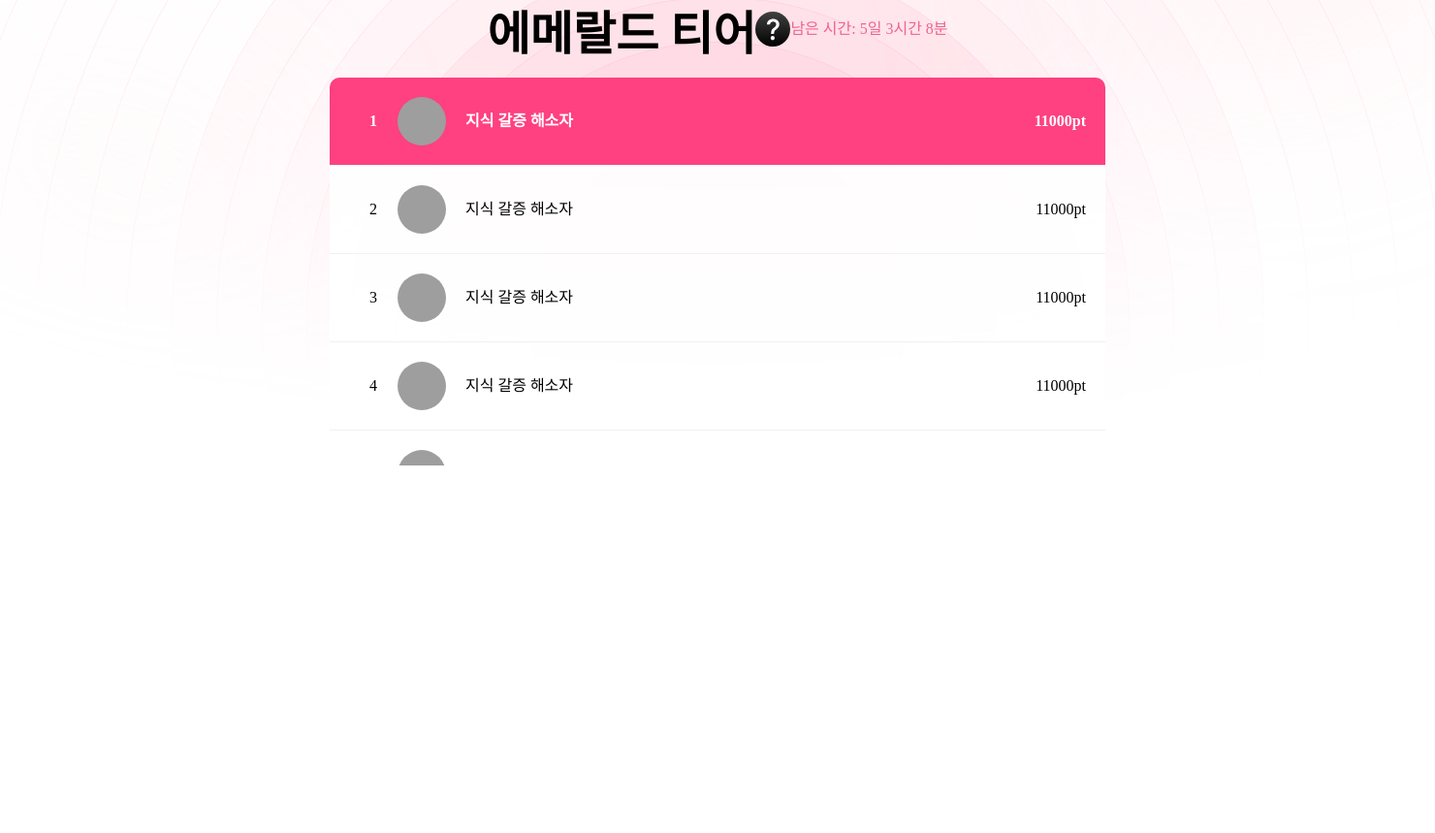
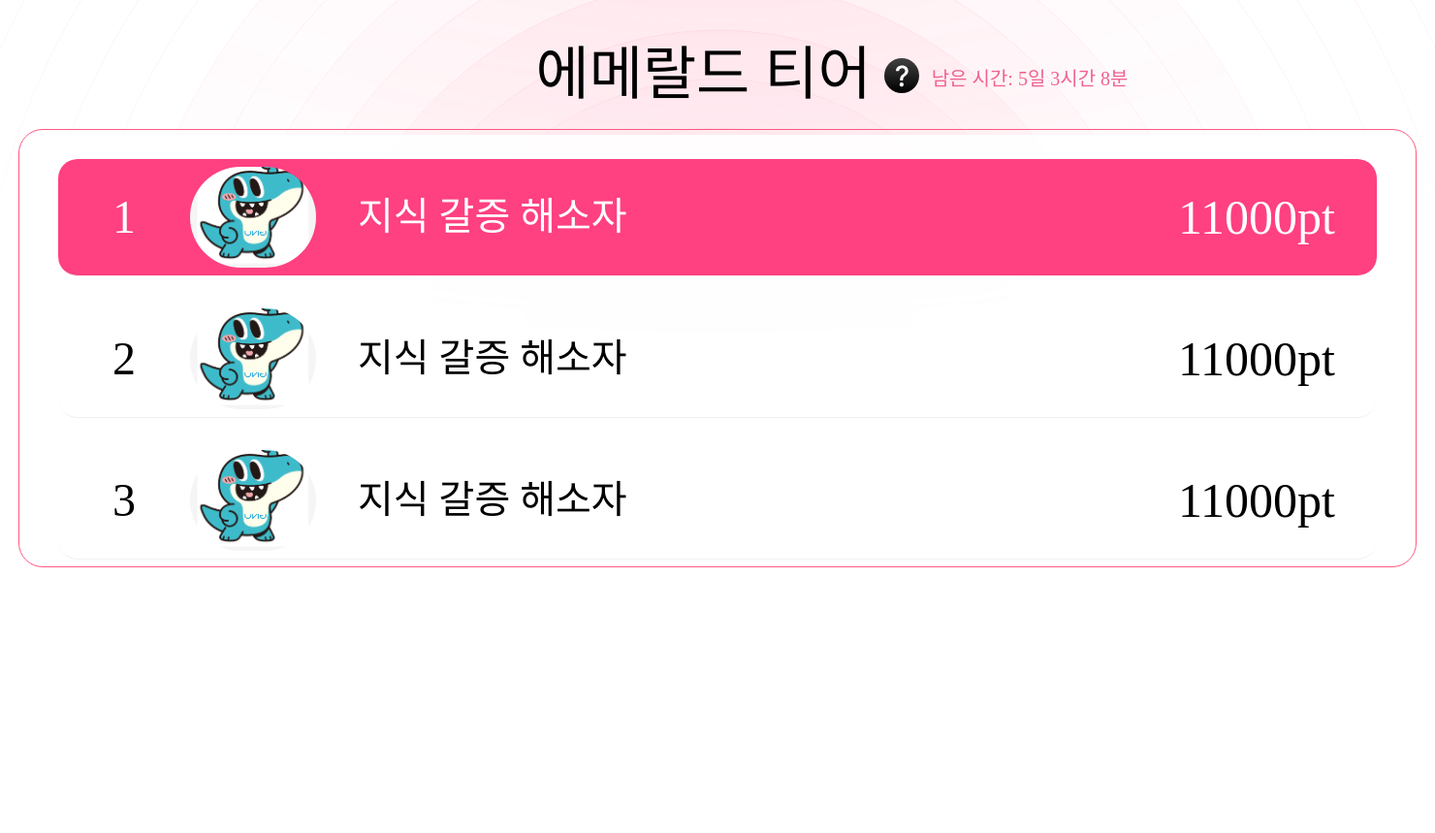
Before and after one commit to qor0530/Hackathon_Team2, a FastAPI app: page /ranking in a window 1480 px wide. Shown: the part 323-1182 px from the top of the page at 97% size. Run offline with FastAPI, Linux system fonts and the light colour scheme; some web fonts are replaced; grey boxes are pictures that could not be loaded.

Commit message:
ranking css, html 끝

```diff
--- a/static/css/ranking.css
+++ b/static/css/ranking.css
@@ -1,86 +1,150 @@
-#logo {
-    width: 50px;
-    height: 50px;
-    margin-right: 10px;
+#empty-box {
+    display: block;
+    height: 70px;
+    width: 100%;
 }
-.signup-login {
-    right: 20px;
-    top: 20px;
-}
-.signup-login button {
-    background-color: #ff4081;
-    color: white;
-    border: none;
-    padding: 10px 20px;
-    margin-left: 10px;
-    border-radius: 5px;
-    cursor: pointer;
-}
+
 #tier-list {
     display: flex;
     justify-content: center;
     align-items: center;
+    width: 90%;
+    margin: 0 auto;
 }
+
 .tier {
     display: flex;
     justify-content: center;
     align-items: center;
-    margin: 20px;
+    margin: 48px;
     padding: 20px;
     border-radius: 10px;
-    background-color: #f06292;
     color: white;
     cursor: pointer;
-    width: 255px;
-    height: 255px;
+    width: 164px;
+    height: 164px;
 }
+
 #info {
     display: flex;
     justify-content: center;
+    margin-bottom: 24px;
 }
-#tier-idx{
-    font-size: 48px;
-    font-weight: bold;
+
+#tier-idx {
+    font-size: 60px;
+    padding-left: 236px;
+    font-family: 'Pretendard-Bold';
 }
+
 #timer {
     color: #f06292;
-    margin-top: 10px;
+    font-family: 'Pretendard-Bold';
+    font-size: 20px;
+    padding-top: 24px;
 }
+
+#scroll-box {
+    border: 1px solid #FF5881;
+    width: 1440px;
+    height: 450px;
+    border-radius: 25px;
+    margin: 0 auto;
+}
+
 .container {
-    margin: 20px auto;
-    width: 80%;
-    max-width: 800px;
-    max-height: 400px; /* 최대 높이를 설정 */
-    overflow-y: auto; /* 세로 스크롤을 허용 */
-    background-color: rgba(255, 255, 255, 0.9); /* 배경 투명도 조절 */
+    z-index: -1;
+    margin: auto;
+    margin-top: 5px;
+    width: 1410px;
+    height: 440px;
+    vertical-align: middle;
+    border-top: 1px;
+    /* 최대 높이를 설정 */
+    overflow-y: auto;
+    /* 세로 스크롤을 허용 */
+    background-color: rgba(255, 255, 255, 0.9);
+    /* 배경 투명도 조절 */
+}
+
+/* 스크롤바 전체 */
+.container::-webkit-scrollbar {
+    width: 10px;
+    /* 너비 조정 */
+}
+
+/* 스크롤바 트랙 */
+.container::-webkit-scrollbar-track {
+    /* 배경색 조정 */
+    margin-left: 5px;
+    background: #FFC7D4;
+    /* 스크롤바 트랙을 왼쪽으로 밀기 위한 여백 */
+    border-radius: 8px;
+    border: 7px solid rgba(0, 0, 0, 0);
+}
+
+/* 스크롤바 핸들 */
+.container::-webkit-scrollbar-thumb {
+    background: #FF5881;
     border-radius: 10px;
+    background-clip: padding-box;
+    border-radius: 8px;
+    margin-left: -5px;
+    /* 스크롤바를 왼쪽으로 밀기 위한 여백 */
+    /* 스크롤을 적용할 영역 색깔과 border 색상을 똑같이 맞춘다 */
 }
+
+/* 스크롤바 핸들 위에 커서가 있을 때 */
+.container::-webkit-scrollbar-thumb:hover {
+    /* 핸들 색상 변경 */
+}
+
+::-webkit-scrollbar-button:vertical:start,
+::-webkit-scrollbar-button:vertical:end {
+    height: 20px;
+    width: 4px;
+    /* 위아래 버튼의 높이 */
+}
+
 .ranking {
     display: flex;
     align-items: center;
     justify-content: space-between;
-    padding: 20px;
+    margin: 25px 25px;
     border-bottom: 1px solid #f1f1f1;
+    border-radius: 20px;
+    height: 120px;
 }
-.ranking img {
-    border-radius: 50%;
-    width: 50px;
-    height: 50px;
+
+.ranking .profile {
+    border-radius: 190px;
+    width: 130px;
+    height: 104px;
 }
+
 .ranking:nth-child(1) {
     background-color: #ff4081;
-    font-weight: bold;
     color: white;
 }
+
 .position {
     width: 50px;
+    font-family: 'Pretendard-Bold';
+    padding: 0px 43px;
+    font-size: 48px;
 }
+
 .name {
     flex: 1;
     text-align: left;
-    padding-left: 20px;
+    padding: 0px 43px;
+    font-family: 'Pretendard-Bold';
+    font-size: 40px;
 }
+
 .points {
-    width: 100px;
     text-align: right;
+    font-family: 'Pretendard-SemiBold';
+    font-size: 50px;
+    padding-right: 43px;
 }
--- a/templates/ranking.html
+++ b/templates/ranking.html
@@ -28,14 +28,20 @@
 
     <style>
       body {
-        background-image: url('{{ url_for('static', path='/images/bg.svg') }}'); /* 배경 이미지 경로 */
+        background-image: url("{{ url_for("static", path="/images/bg3.svg") }}"); /* 배경 이미지 경로 */
         background-size: cover; /* 이미지 크기를 화면에 맞춤 */
         background-position: center; /* 이미지를 중앙에 배치 */
         background-repeat: no-repeat; /* 이미지 반복 안 함 */
         text-align: center;
       }
+      .tier {
+        background-image: url("{{ url_for("static", path="/images/emerald.svg") }}"); /* 배경 이미지 경로 */
+        background-size: cover; /* 이미지 크기를 화면에 맞춤 */
+        background-position: center; /* 이미지를 중앙에 배치 */
+        background-repeat: no-repeat; /* 이미지 반복 안 함 */
+      }
       #info-mark {
-      background-image: url('{{ url_for('static', path='/images/info-mark.svg') }}'); /* 배경 이미지 경로 */
+        background-image: url("{{ url_for("static", path="/images/info-mark.svg") }}"); /* 배경 이미지 경로 */
         background-size: cover; /* 이미지 크기를 화면에 맞춤 */
         background-position: center; /* 이미지를 중앙에 배치 */
         background-repeat: no-repeat; /* 이미지 반복 안 함 */
@@ -43,12 +49,22 @@
         width: 36px;
         height: 36px;
         cursor: pointer;
+        margin: 13px;
+      }
+      .ranking .profile {
+        background-image: url("{{ url_for("static", path="/images/gnu.png") }}"); /* 배경 이미지 경로 */
+        background-size: cover; /* 이미지 크기를 화면에 맞춤 */
+        background-position: center; /* 이미지를 중앙에 배치 */
+        background-repeat: no-repeat; /* 이미지 반복 안 함 */
       }
     </style>
   </head>
   <body>
     {% include "header.html" %}
-    <div id='tier-list'>
+    <div id="empty-box"></div>
+    <div id="tier-list">
+      <div class="tier"></div>
+      <div class="tier"></div>
       <div class="tier"></div>
       <div class="tier"></div>
       <div class="tier"></div>
@@ -58,37 +74,39 @@
       <div id="info-mark"></div>
       <div id="timer">남은 시간: 5일 3시간 8분</div>
     </div>
+    <div id="scroll-box">
       <div class="container">
         <div class="ranking">
           <div class="position">1</div>
-          <img src="sample.png" alt="지식 갈증 해소자">
+          <div class="profile"></div>
           <div class="name">지식 갈증 해소자</div>
           <div class="points">11000pt</div>
         </div>
         <div class="ranking">
           <div class="position">2</div>
-          <img src="sample.png" alt="지식 갈증 해소자">
+          <div class="profile"></div>
           <div class="name">지식 갈증 해소자</div>
           <div class="points">11000pt</div>
         </div>
         <div class="ranking">
           <div class="position">3</div>
-          <img src="sample.png" alt="지식 갈증 해소자">
+          <div class="profile"></div>
           <div class="name">지식 갈증 해소자</div>
           <div class="points">11000pt</div>
         </div>
         <div class="ranking">
           <div class="position">4</div>
-        <img src="sample.png" alt="지식 갈증 해소자">
+          <div class="profile"></div>
           <div class="name">지식 갈증 해소자</div>
           <div class="points">11000pt</div>
         </div>
         <div class="ranking">
           <div class="position">4</div>
-      <img src="sample.png" alt="지식 갈증 해소자">
+          <div class="profile"></div>
           <div class="name">지식 갈증 해소자</div>
           <div class="points">11000pt</div>
         </div>
       </div>
+    </div>
   </body>
 </html>
```
Also changed, not shown: static/images/bg3.svg (added), static/images/emerald.svg (added), static/images/gold.svg (added), static/images/platinum.svg (added). Lines whose indentation alone changed are shown as unchanged.
